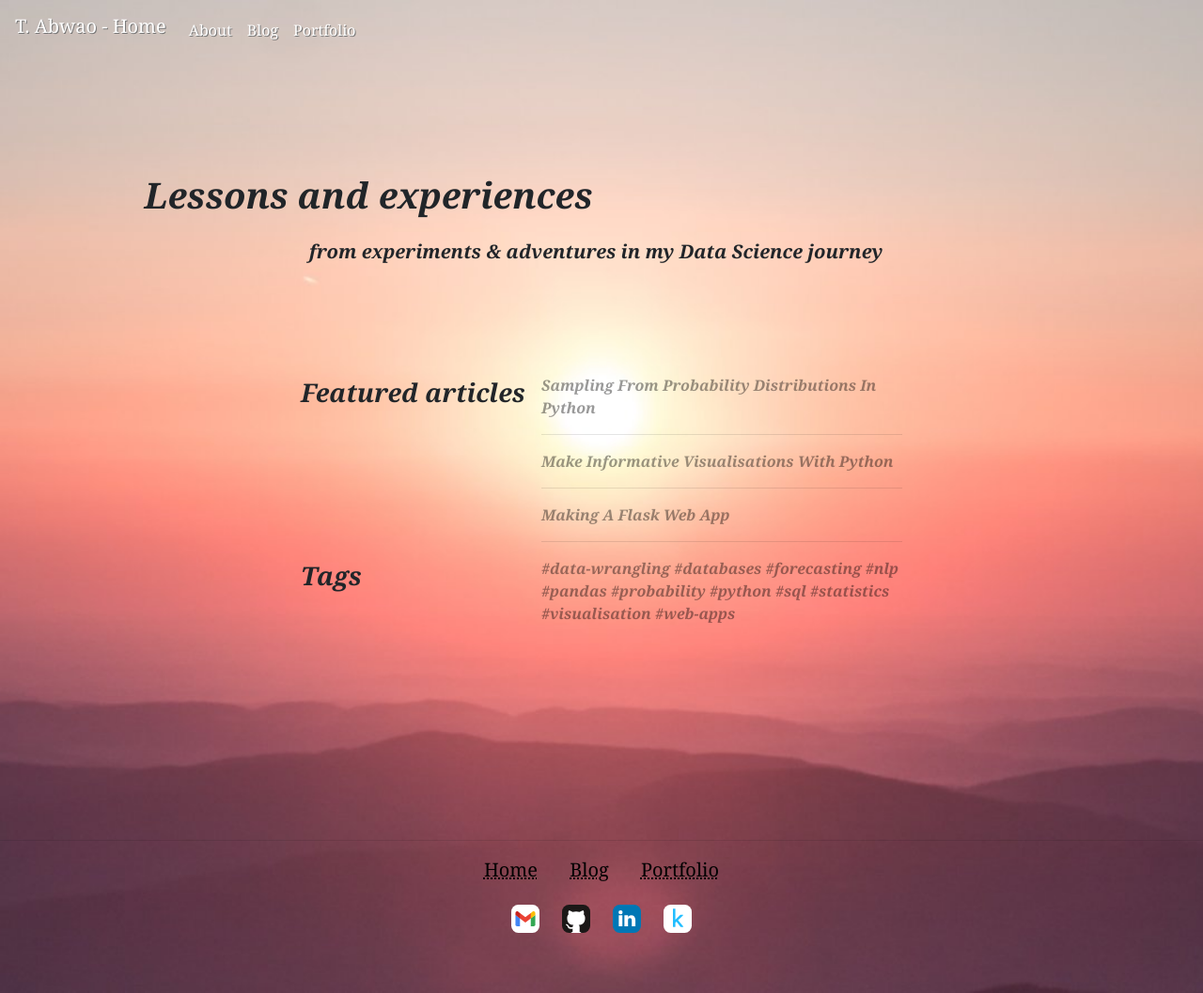
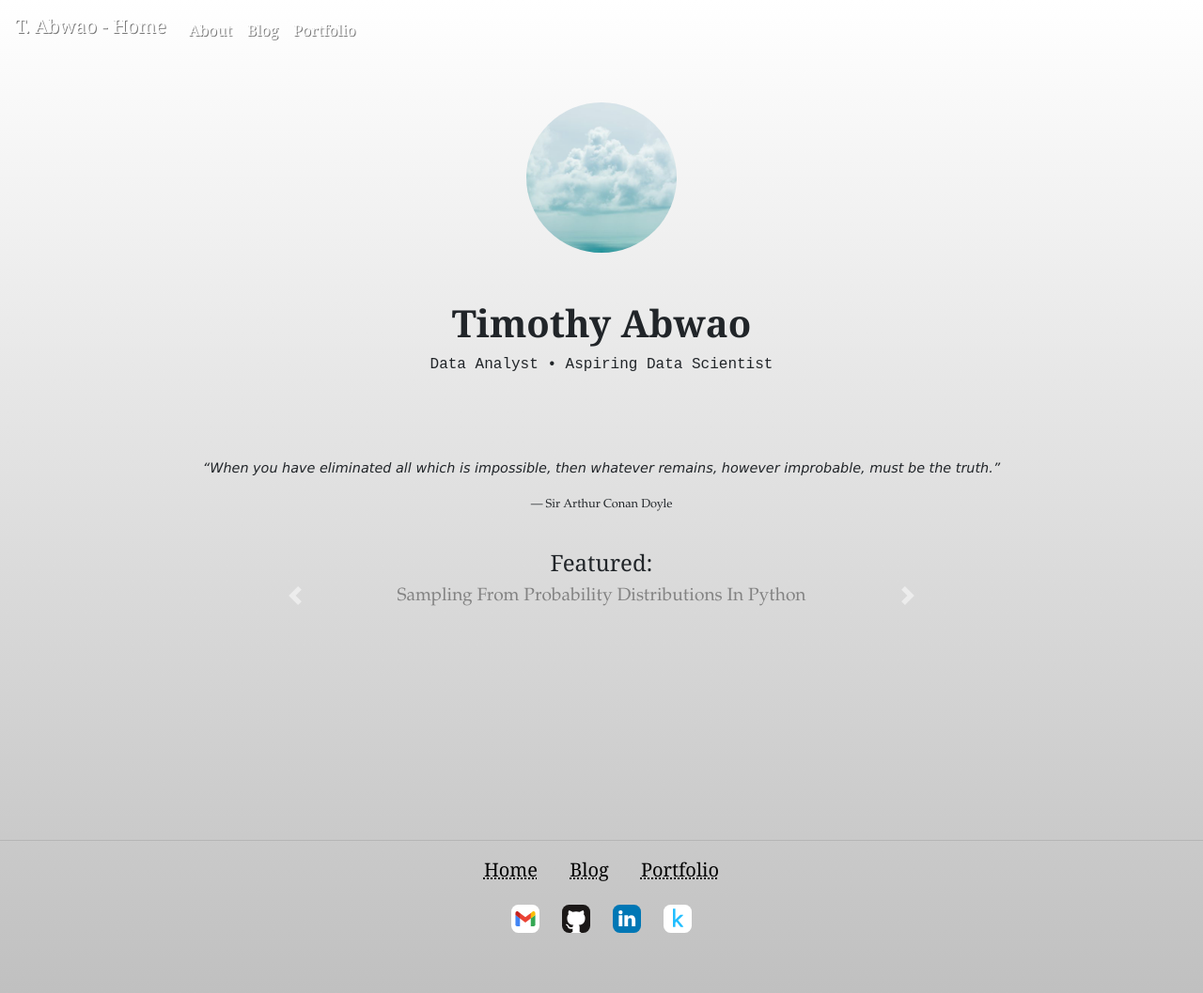
Before and after one commit to Tim-Abwao/tim-abwao.github.io, a Jekyll site: the page built from index.html, in a window 1280 px wide. Shown: the whole page at 94% size. Built offline with Jekyll 4.4.1, drawn with Linux system fonts in a browser that asks for light colours.

Commit message:
Update home-page
Make featured articles a carousel.
Add sections for name, roles and profile picture.
Add one of my favourite quotes.

```diff
--- a/assets/css/home.sass
+++ b/assets/css/home.sass
@@ -1,27 +1,29 @@
 ---
 ---
 body
-  background: center / cover rgba(124, 80, 74, 0.3) url(/assets/images/home_background.jpg) no-repeat
+  background-image: linear-gradient(white, silver)
+  text-align: center
 
-.headline
-  font-size: 1.4em
-  font-style: oblique
+.profile
+  margin: 5vh auto 10vh
+
+.profile-photo
+  border-radius: 50%
+  height: 160px
+  width: 160px
+
+.profile-name
   font-weight: bolder
-  margin: 9% 12%
-  text-align: left
 
-.featured
-  display: grid
-  grid-template-columns: 40% 60%
-  width: 50%
-  margin: auto
-  font-weight: 600
-  font-style: oblique
+.profile-roles
+  font-family: Courier New, Courier, monospace
 
-p
-  font-size: 1.7em
-  font-weight: bolder
-  overflow-wrap: anywhere
+.featured-articles
+  margin: 3% auto
+  width: 60%
+
+.featured-articles a
+  font: 1.2em Garamond, serif
 
 a
   color: rgba(0, 0, 0, 0.4)
@@ -30,27 +32,33 @@ a:hover
   color: rgba(0, 0, 0, 0.8)
   text-decoration: none
 
+blockquote
+  font: oblique 0.9em Verdana, serif
+
+cite
+  font: 0.8em Garamond, serif
+
 @media only screen and (max-width: 1024px)
   body
-    background: center / cover rgba(124, 80, 74, 0.3) url(/assets/images/home_background_medium.jpg) no-repeat
+    background-image: linear-gradient(white, silver)
+    margin: auto 5%
 
-  .headline
-    margin: 34% 10%
+  .profile
+    margin: 15vh auto
 
-  .featured
-    width: 60%
+  .featured-articles
+    margin: 8% auto
+    width: 80%
 
 @media only screen and (max-width: 420px)
   body
-    background: rgba(124, 80, 74, 0.3) url(/assets/images/home_background_small.jpg) no-repeat
-    background-size: cover
+    background-image: linear-gradient(white, silver)
 
-  .headline
-    margin: 40% 10%
-    font-size: 1.5em
+  .profile
+    margin: 7vh auto 15vh
 
-  .featured
-    width: 80%
+  .profile-roles
+    font-size: 0.75em
 
-  p
-    font-size: 1.4em
+  .featured-articles
+    width: 90%
--- a/index.html
+++ b/index.html
@@ -2,37 +2,45 @@
 layout: default
 title: Tim Abwao | Aspiring Data Scientist
 css_file: home
-feat_posts: [0, 1, 4]
+feat_posts: [1, 4, 5]
 ---
 
 {% include nav.html %}
 
-<div class="headline">
-    <p>Lessons and experiences</p>
-    <p style="margin-left: 18%; font-size: 0.9em;">from experiments & adventures in my Data Science journey</p>
+<div class="profile">
+    <img class="profile-photo" src="assets/images/profile.jpg">
+    <h1 class="profile-name">Timothy Abwao</h1>
+    <p class="profile-roles">Data Analyst • Aspiring Data Scientist</p>
 </div>
 
-<div class='featured'>
-    <div>
-        <p>Featured articles</p>
+<blockquote>“When you have eliminated all which is impossible, then whatever remains, however improbable, must be the
+    truth.”</blockquote>
+<cite>— Sir Arthur Conan Doyle</cite>
+
+<div class="featured-articles">
+    <h4>Featured:</h4>
+    <div id="featured-articles-carousel" class="carousel slide" data-ride="carousel">
+        <div class="carousel-inner">
+            <div class="carousel-item active">
+                <a href="{{ site.posts[0].url}}">{{ site.posts[0].title}}</a>
+            </div>
+
+            {% for post in page.feat_posts%}
+            <div class="carousel-item">
+                <div class="">
+                    <a href="{{ site.posts[post].url}}">{{ site.posts[post].title}}</a>
+                </div>
+            </div>
+            {% endfor %}
+
+            <a class="carousel-control-prev" href="#featured-articles-carousel" role="button" data-slide="prev">
+                <span class="carousel-control-prev-icon" aria-hidden="true"></span>
+                <span class="sr-only">Previous</span>
+            </a>
+            <a class="carousel-control-next" href="#featured-articles-carousel" role="button" data-slide="next">
+                <span class="carousel-control-next-icon" aria-hidden="true"></span>
+                <span class="sr-only">Next</span>
+            </a>
+        </div>
     </div>
-
-    <div>
-        {% for post in page.feat_posts%}
-        <a href="{{ site.posts[post].url}}"><em>{{ site.posts[post].title}}</em></a>
-        <hr>
-        {% endfor %}
-    </div>
-
-    <div>
-        <p>Tags</p>
-    </div>
-
-    <div>
-        {% assign tags_sorted = site.tags | sort %}
-        {% for tag in tags_sorted %}
-        <a href="tags#{{ tag[0] }}">#{{ tag[0] }} </a>
-        {% endfor %}
-    </div>
-
 </div>
```
Also changed, not shown: assets/images/home_background.jpg (deleted), assets/images/home_background_medium.jpg (deleted), assets/images/home_background_small.jpg (deleted), assets/images/profile.jpg (added).
